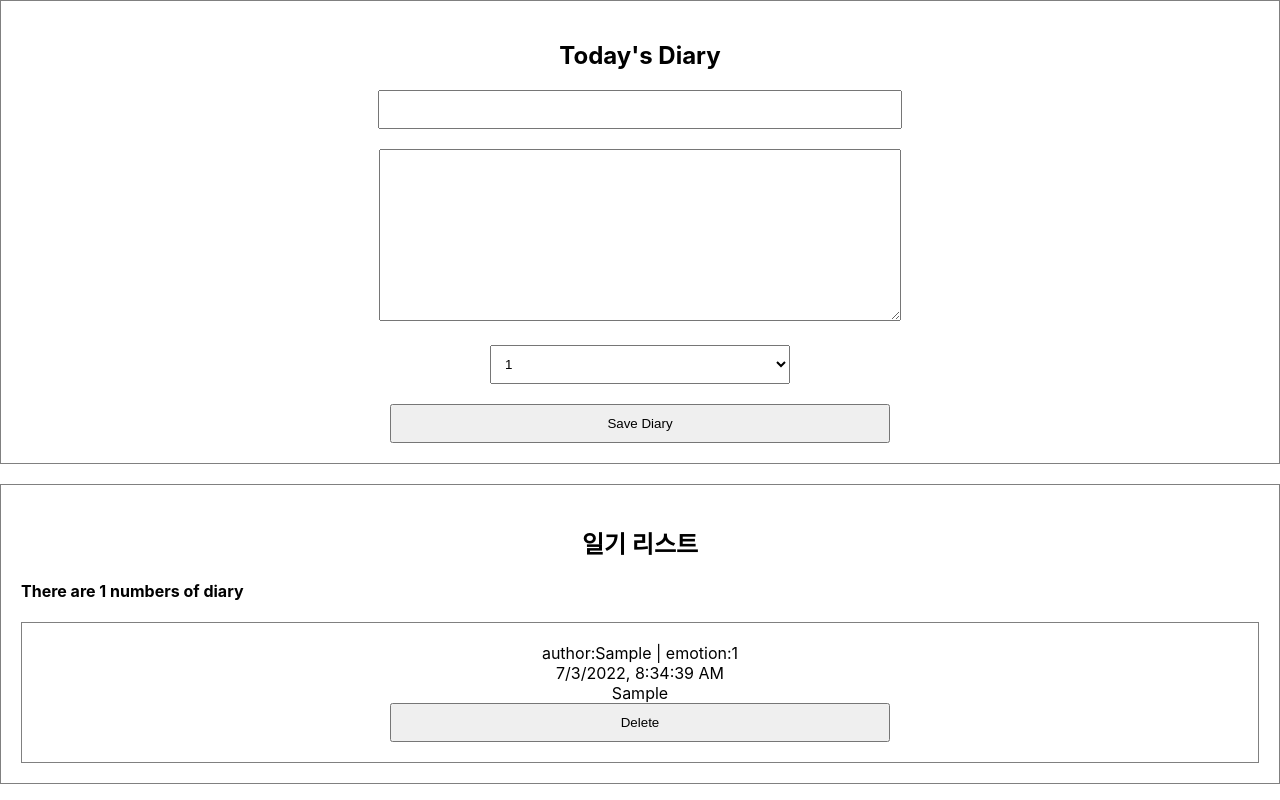
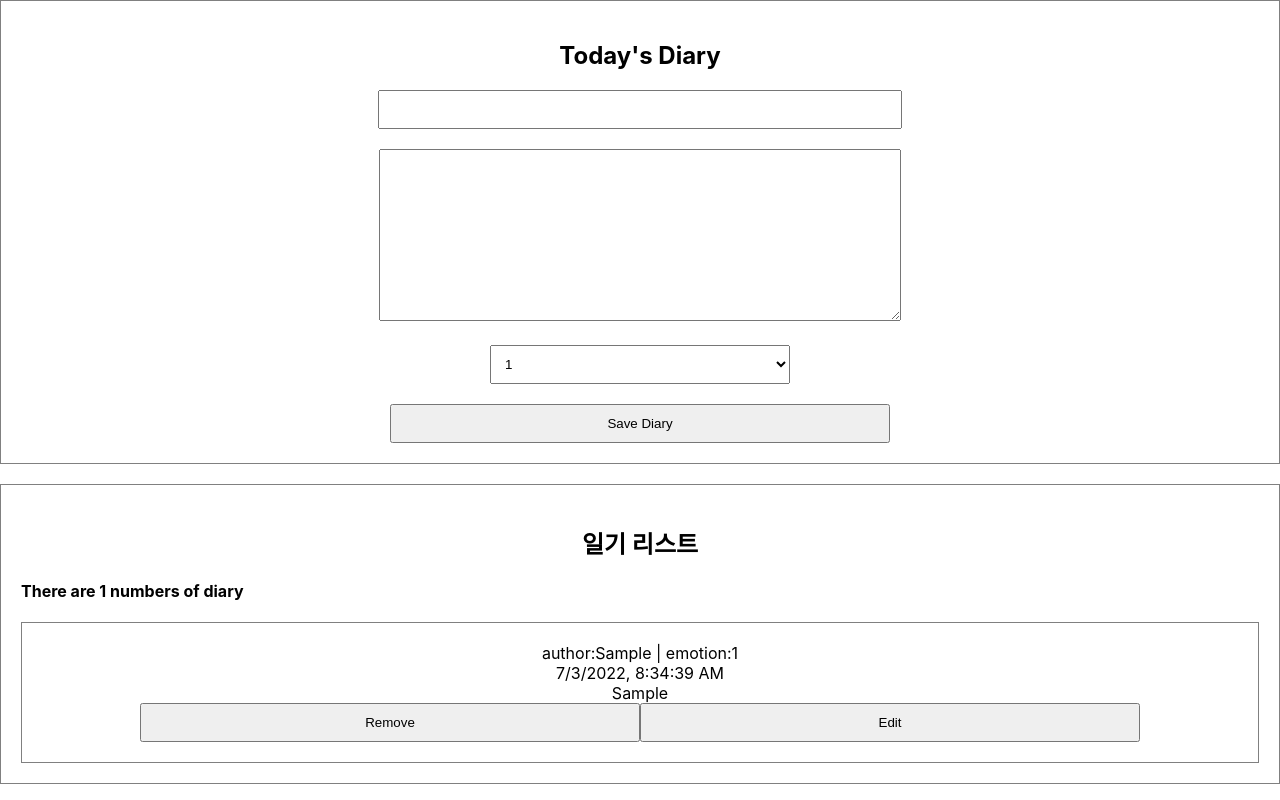
Before and after one commit to SeongMun-Hwang/react, a React (Create React App) app: page / in a window 1280 px wide. Both pictures are taken after typing "Sample", "Sample" into the empty fields and a click on the button "Save Diary". Built offline with nearby package versions, Linux system fonts and the light colour scheme.

Commit message:
step sixth: make function of edit diary

```diff
--- a/src/App.js
+++ b/src/App.js
@@ -21,15 +21,20 @@ function App() {
         setData([newItem,...data])
     };
 
-    const onDelete=(targetId)=>{
+    const onRemove=(targetId)=>{
         const newDiaryList =data.filter((it)=>it.id!==targetId);
         setData(newDiaryList);
     };
 
+    const onEdit=(targetId,newContent)=>{
+        setData(
+            data.map((it)=>it.id===targetId?{...it,content: newContent}:it
+            ));
+    }
     return (
         <div className="App">
             <DiaryEditor onCreate={onCreate}/>
-            <DiaryList onDelete={onDelete} diaryList={data}/>
+            <DiaryList onEdit={onEdit} onRemove={onRemove} diaryList={data}/>
         </div>
     );
 }
--- a/src/DiaryItem.js
+++ b/src/DiaryItem.js
@@ -1,17 +1,50 @@
-const DiaryItem=({onDelete,author,content,created_date,emotion,id})=>{
+import {useRef, useState} from "react";
+
+const DiaryItem=({onEdit, onRemove,author,content,created_date,emotion,id})=>{
+
+    const [isEdit,setIsEdit]=useState(false);
+    const toggleIsEdit=()=>setIsEdit(!isEdit);
+    const [localContent,setLocalContent]=useState(content);
+    const localContentInput=useRef();
+    const handleRemove=()=>{
+        if (window.confirm(`Are you sure remove number ${id} diary?`)) {
+            onRemove(id);
+        }
+    }
+    const handleQuitEdit=()=>{
+        setIsEdit(false);
+        setLocalContent(content);
+    }
+    const handleEdit=()=>{
+        if(localContent.length<5){
+            localContentInput.current.focus();
+            return;
+        }
+        if(window.confirm(`Are you sure Edit number ${id} dairy?`)){
+            onEdit(id,localContent);
+            toggleIsEdit();
+        }
+
+
+        onEdit(id,localContent);
+    }
+
     return <div className={"DiaryEditor"}>
         <div className={"info"}>
             <span>author:{author} | emotion:{emotion}</span><br/>
             <span className={"date"}>{new Date(created_date).toLocaleString()}</span>
         </div>
-        <div className={"content"}>{content}</div>
-        <button onClick={()=> {
-            console.log(id)
-            if (window.confirm(`Are you sure delete number ${id} diary?`)) {
-                onDelete(id);
-            }
-        }
-        }>Delete</button>
+        <div className={"content"}>{isEdit?(<textarea
+            ref={localContentInput} value={localContent} onChange={(e)=>setLocalContent(e.target.value)}>
+        </textarea>):(<>{content}</>)}</div>
+
+        {isEdit?<>
+            <button onClick={handleQuitEdit}>Cancel Edit</button>
+            <button onClick={handleEdit}>Edit Complete</button>
+        </>: <>
+                <button onClick={handleRemove}>Remove</button>
+                <button onClick={toggleIsEdit}>Edit</button></>}
+
     </div>
 }
 export default DiaryItem;
--- a/src/DiaryList.js
+++ b/src/DiaryList.js
@@ -1,6 +1,6 @@
 import DiaryItem from "./DiaryItem";
 
-const DiaryList = ({onDelete, diaryList}) => {
+const DiaryList = ({onEdit, onRemove, diaryList}) => {
     console.log(diaryList)
     return (
         <div className={"DiaryList"}>
@@ -8,7 +8,7 @@ const DiaryList = ({onDelete, diaryList}) => {
             <h4>There are {diaryList.length} numbers of diary</h4>
             <div>
                 {diaryList.map((it) => (
-                    <DiaryItem key={it.id}{...it} onDelete={onDelete}/>
+                    <DiaryItem key={it.id}{...it} onEdit={onEdit} onRemove={onRemove}/>
                 ))}
             </div>
         </div>
```
